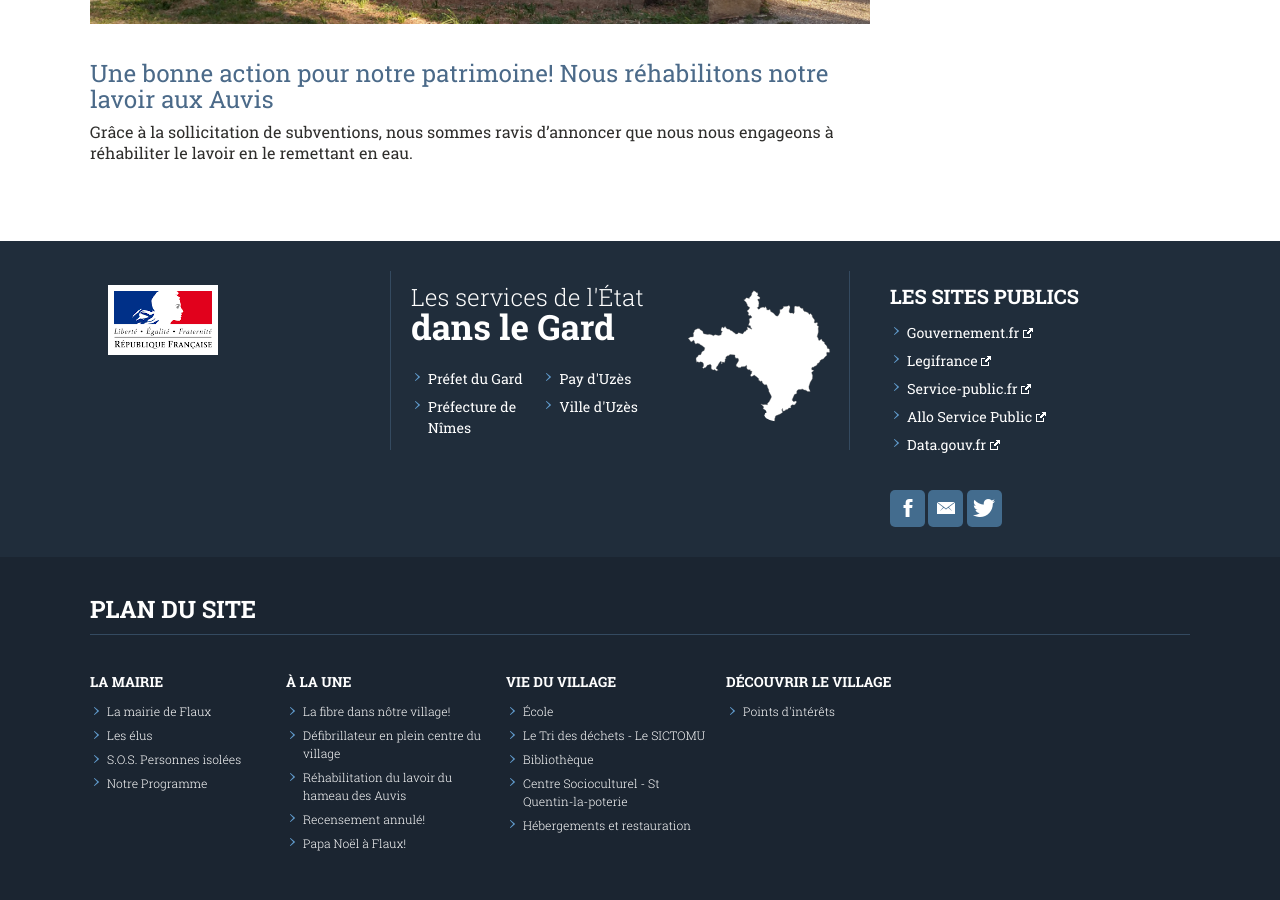
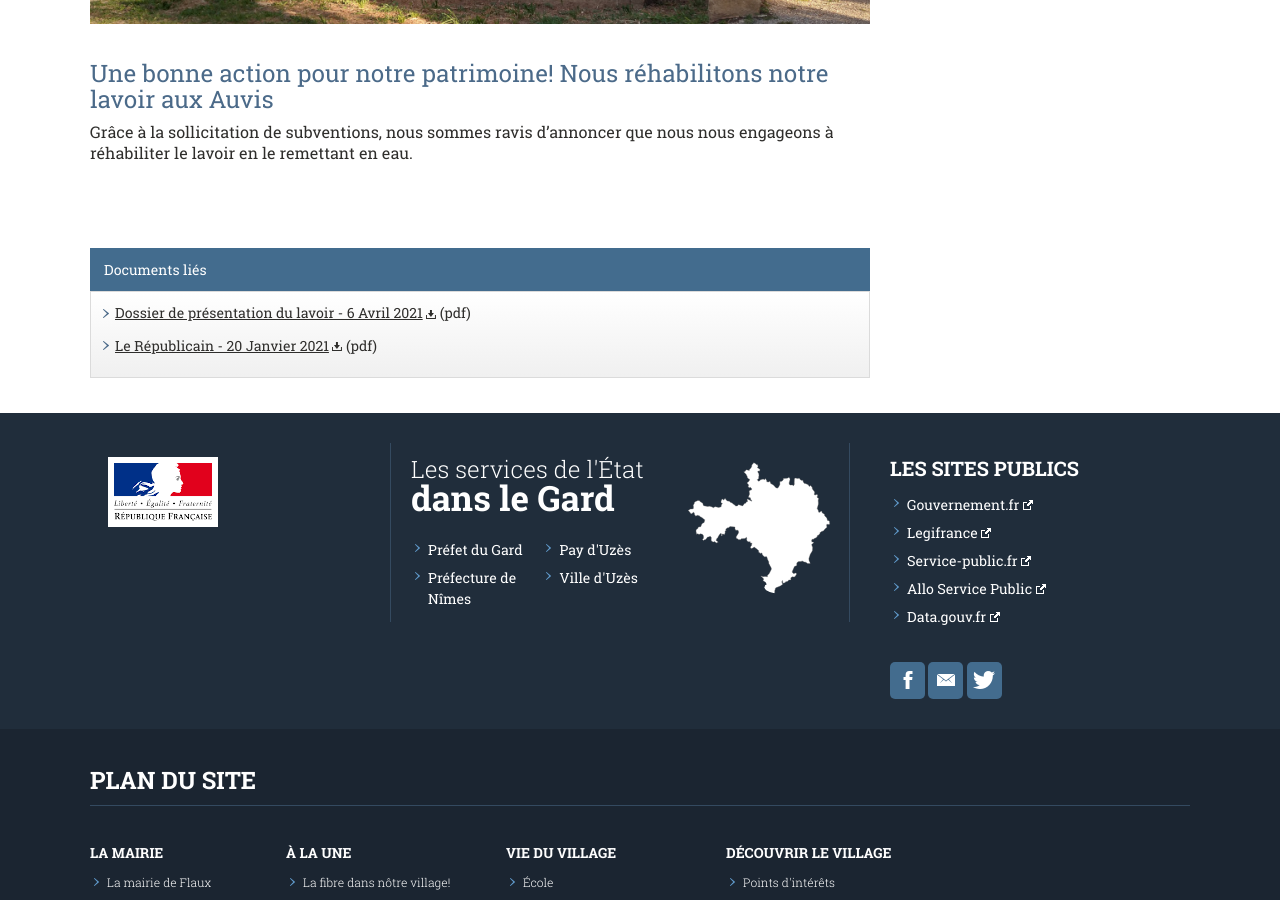
Before and after one commit to Flaux-Village/flaux-village.github.io, a Jekyll site: the page built from _actualites/lavoir.md, in a window 1280 px wide and 900 px high, scrolled down 625 px. Built offline with Jekyll 4.4.1, drawn with Linux system fonts in a browser that asks for light colours.

Commit message:
Update lavoir.md

```diff
--- a/_actualites/lavoir.md
+++ b/_actualites/lavoir.md
@@ -11,6 +11,15 @@ date: 2021-03-31
 illustration: /assets/illustrations/news/lavoir-banner.jpg
 description_illustration: lavoir du hameau des Auvis</br>
 introduction:
+documents:
+- fiche: Dossier de présentation du lavoir
+  date_texte: 6 Avril 2021
+  addresse: /assets/documents/LAVOIR DES AUVIS - Dossier de présentation 1.2-DC.pdf
+  type: pdf
+- fiche: Le Républicain
+  date_texte: 20 Janvier 2021
+  addresse: /assets/documents/Répu du 14_01.pdf
+  type: pdf
 ---
 
 # Une bonne action pour notre patrimoine! Nous réhabilitons notre lavoir aux Auvis<br>
```
